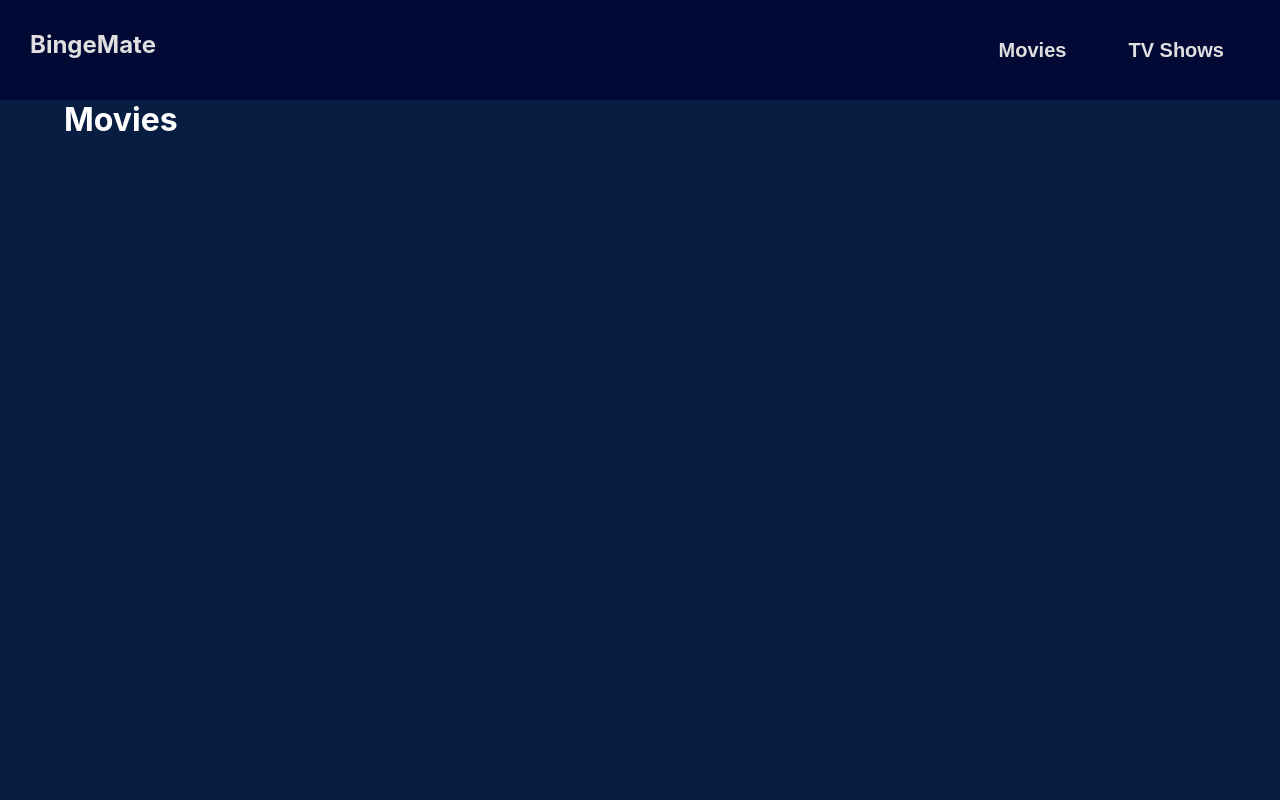
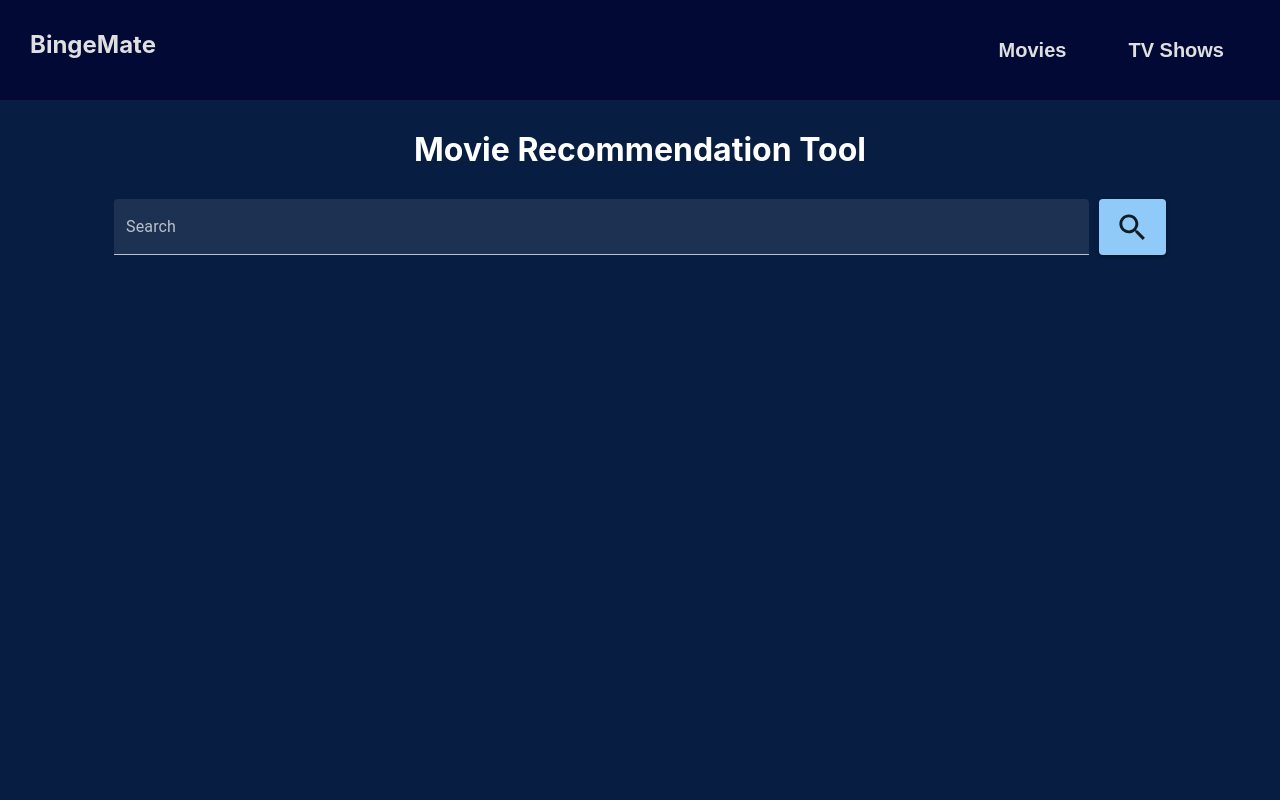
Before and after one commit to mpangas/binge-mate, a React (Create React App) app in the folder binge-mate/: page / in a window 1280 px wide. Both pictures are taken after a click on the button "Movies". Shown: the top 800 px of the page. Built offline with nearby package versions, Linux system fonts and the light colour scheme.

Commit message:
Added search functionality

```diff
--- a/binge-mate/package.json
+++ b/binge-mate/package.json
@@ -10,6 +10,7 @@
     "@testing-library/jest-dom": "^5.16.5",
     "@testing-library/react": "^13.4.0",
     "@testing-library/user-event": "^13.5.0",
+    "axios": "^1.2.6",
     "react": "^18.2.0",
     "react-dom": "^18.2.0",
     "react-router-dom": "^6.8.0",
--- a/binge-mate/src/App.css
+++ b/binge-mate/src/App.css
@@ -128,6 +128,21 @@
   margin: 10px;
   border-radius: 50%;
 }
+
+.sectionName {
+  text-align: center;
+  padding-top: 30px;
+}
+
+.search {
+  display: flex;
+  margin: 30px 50px;
+}
+
+.movieName {
+  margin: 3px;
+  padding: 5px;
+}
 #phrase {
   padding-top: 50px;
   padding-left: 300px;
--- a/binge-mate/src/App.js
+++ b/binge-mate/src/App.js
@@ -16,8 +16,8 @@ function App() {
                 <Container>
                     <Routes>
                         <Route path="/" element={<Main />} exact />
-                        <Route path="/movies" element={<Movies />} />
-                        <Route path="/shows" element={<Shows />} />
+                        <Route path="/movies" element={<Movies type="movie"/>} />
+                        <Route path="/shows" element={<Movies type="tv" />} />
                     </Routes>
                 </Container>
             </div>
--- a/binge-mate/src/Pages/Movies/Movies.js
+++ b/binge-mate/src/Pages/Movies/Movies.js
@@ -1,11 +1,56 @@
-import React from 'react'
+import { React, useState, useEffect } from 'react'
+import { Button, createTheme, TextField, ThemeProvider } from '@mui/material';
+import axios from 'axios';
+import SearchIcon from '@mui/icons-material/Search';
 
-const Movies = () => {
-  return (
-    <div>
-        <h1>Movies</h1>
-    </div>
-  )
+const Movies = (props) => {
+    const [searchText, setSearchText] = useState("");
+    const [content, setContent] = useState();
+
+    const darkTheme = createTheme({
+        palette: {
+            mode: 'dark',
+        },
+    });
+
+    const fetchSearch = async () => {
+        const { data } = await axios.get(`https://api.themoviedb.org/3/search/${props.type}?api_key=${process.env.REACT_APP_API_KEY}&language=en-US&query=${searchText}&page=1&include_adult=false`)
+        setContent(data.results);
+    };
+
+    return (
+        <div>
+            <h1 className="sectionName">{props.type === "movie" ? "Movie" : "TV Show"} Recommendation Tool</h1>
+            <ThemeProvider theme={darkTheme}>
+                <div className="search">
+                    <TextField
+                        style={{ flex: 1 }}
+                        className="searchBox"
+                        label="Search"
+                        variant="filled"
+                        onChange={(e) => setSearchText(e.target.value)}
+                        onKeyDown={(e) => {
+                            if (e.key === "Enter") {
+                                fetchSearch();
+                            }
+                        }}
+                    />
+                    <Button
+                        onClick={fetchSearch}
+                        variant="contained"
+                        style={{ marginLeft: 10 }}
+                    >
+                        <SearchIcon fontSize="large" />
+                    </Button>
+                </div>
+            </ThemeProvider>
+            <div className="output">
+                {content && content.map((c) => (
+                    <div className="movieName">{c.title}</div>
+                ))}
+            </div>
+        </div>
+    )
 }
 
 export default Movies
--- a/binge-mate/src/Pages/Shows/Shows.js
+++ b/binge-mate/src/Pages/Shows/Shows.js
@@ -1,11 +1,11 @@
 import React from 'react'
 
-const Movies = () => {
+const Shows = () => {
   return (
     <div>
-        <h1>Shows</h1>
+        <h1 className="sectionName">TV Show Recommendation Tool</h1>
     </div>
   )
 }
 
-export default Movies
+export default Shows
```
Also changed, not shown: 1 other file (tests, documents, lock files or other folders).
